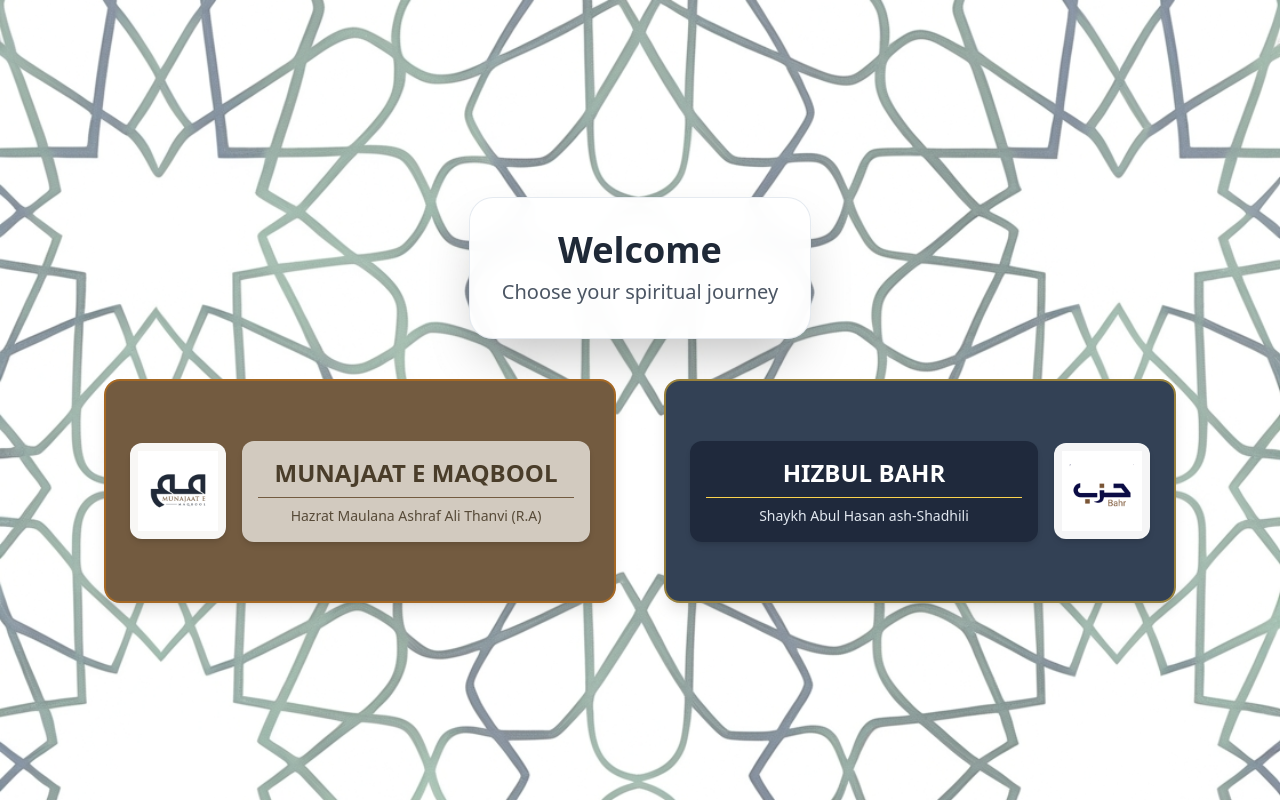
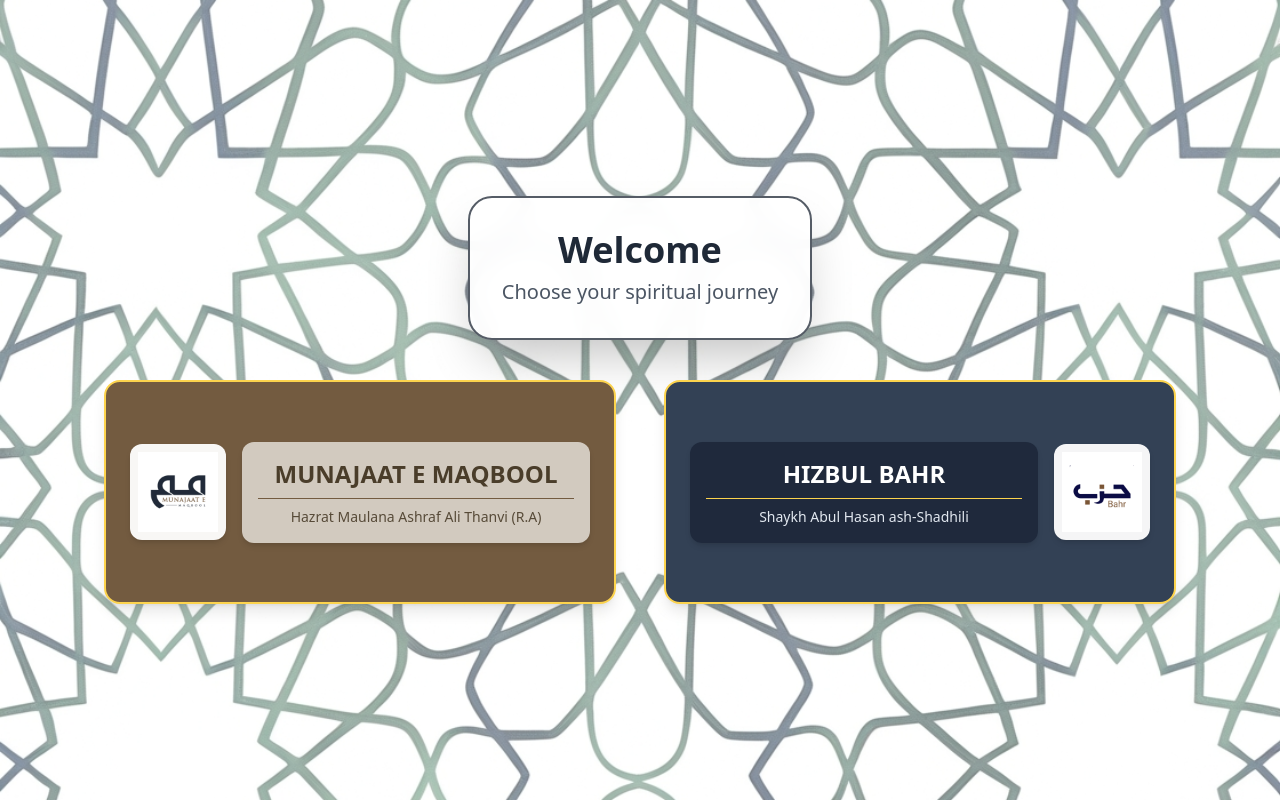
Before and after one commit to Simtechx/munajaat-alpha, a React (Vite) app: page / in a window 1280 px wide. Built offline with nearby package versions, Linux system fonts and the light colour scheme; a web font is replaced by a local one.

Commit message:
Update border colors
Update welcome block border color to #555c66 and apply the same yellow color line to Hizbul Bahr block borders, as well as Munajaat blocks.

```diff
--- a/src/pages/HomePage.tsx
+++ b/src/pages/HomePage.tsx
@@ -23,7 +23,7 @@ const HomePage = () => {
 
         {/* Welcome Text */}
         <div className="mb-6 md:mb-10 text-center px-2">
-          <div className="bg-white/95 backdrop-blur-md rounded-3xl p-4 md:p-6 lg:p-8 shadow-2xl border border-slate-300/50 max-w-2xl mx-auto">
+          <div className="bg-white/95 backdrop-blur-md rounded-3xl p-4 md:p-6 lg:p-8 shadow-2xl border-2 max-w-2xl mx-auto" style={{ borderColor: '#555c66' }}>
             <h1 className="text-2xl md:text-3xl lg:text-4xl font-bold text-gray-800 mb-1 md:mb-2">
               Welcome
             </h1>
@@ -41,7 +41,7 @@ const HomePage = () => {
             onClick={() => navigate('/munajaat')}
             className="group cursor-pointer transition-all duration-200 hover:scale-[1.02] w-full max-w-md lg:max-w-lg h-40 md:h-48 lg:h-56"
           >
-            <div className="relative h-full rounded-2xl shadow-lg hover:shadow-xl transition-all duration-200 border-2 border-amber-600/50 overflow-hidden" style={{ backgroundColor: '#735b40' }}>
+            <div className="relative h-full rounded-2xl shadow-lg hover:shadow-xl transition-all duration-200 border-2 border-amber-300 overflow-hidden" style={{ backgroundColor: '#735b40' }}>
 
               <div className="h-full flex items-center justify-between p-4 md:p-6">
                 {/* Logo Section */}
@@ -76,7 +76,7 @@ const HomePage = () => {
             onClick={() => navigate('/hizbul-bahr')}
             className="group cursor-pointer transition-all duration-200 hover:scale-[1.02] w-full max-w-md lg:max-w-lg h-40 md:h-48 lg:h-56"
           >
-            <div className="relative h-full rounded-2xl shadow-lg hover:shadow-xl transition-all duration-200 border-2 border-amber-400/50 overflow-hidden" style={{ backgroundColor: 'rgb(51, 65, 85)' }}>
+            <div className="relative h-full rounded-2xl shadow-lg hover:shadow-xl transition-all duration-200 border-2 border-amber-300 overflow-hidden" style={{ backgroundColor: 'rgb(51, 65, 85)' }}>
 
               <div className="h-full flex items-center justify-between p-4 md:p-6">
                 {/* Text Section */}
```
